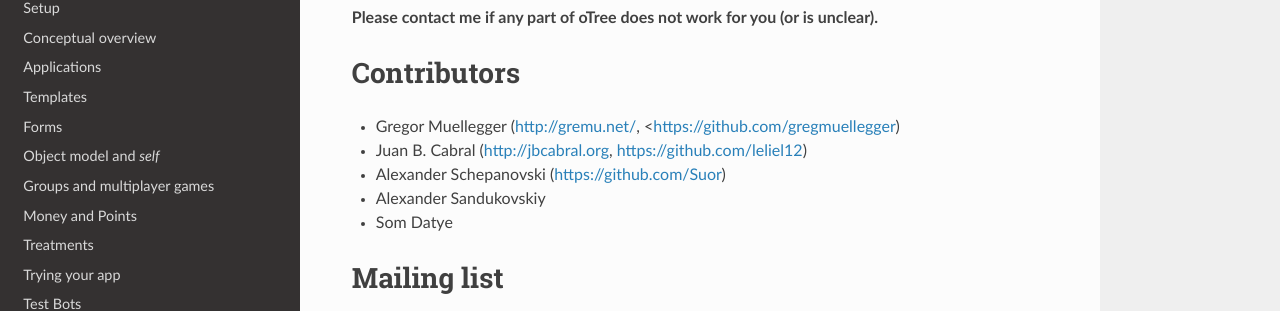
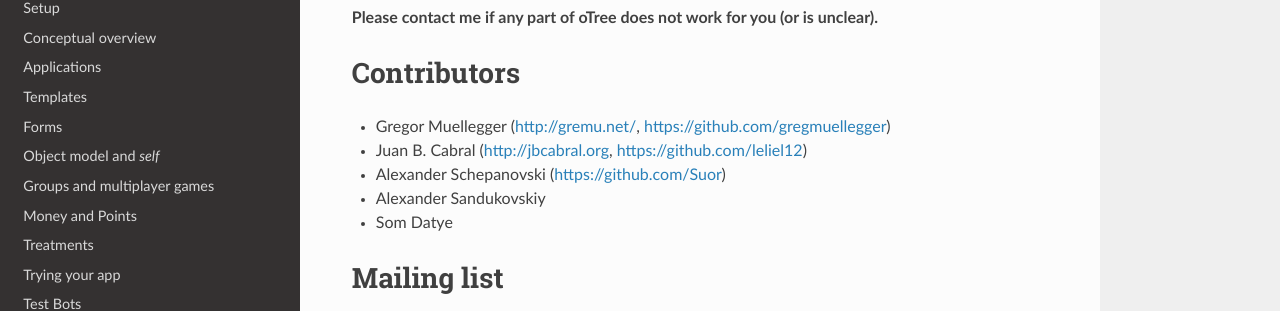
Before and after one commit to oTree-org/otree-docs, a Sphinx documentation site: the page built from source/index.rst, in a window 1280 px wide and 900 px high, scrolled down 1072 px. Shown: the part 141-452 px from the top of the window. Built offline with Sphinx 7.4.7 and the Read the Docs theme 2.0.0, drawn with Linux system fonts in a browser that asks for light colours; the version number could not be read and is left out.

Commit message:
fix things

```diff
--- a/source/index.rst
+++ b/source/index.rst
@@ -59,7 +59,7 @@
 ------------
 
 -   Gregor Muellegger
-    (http://gremu.net/, <https://github.com/gregmuellegger)
+    (http://gremu.net/, https://github.com/gregmuellegger)
 -   Juan B. Cabral
     (http://jbcabral.org, https://github.com/leliel12)
 -   Alexander Schepanovski
```
